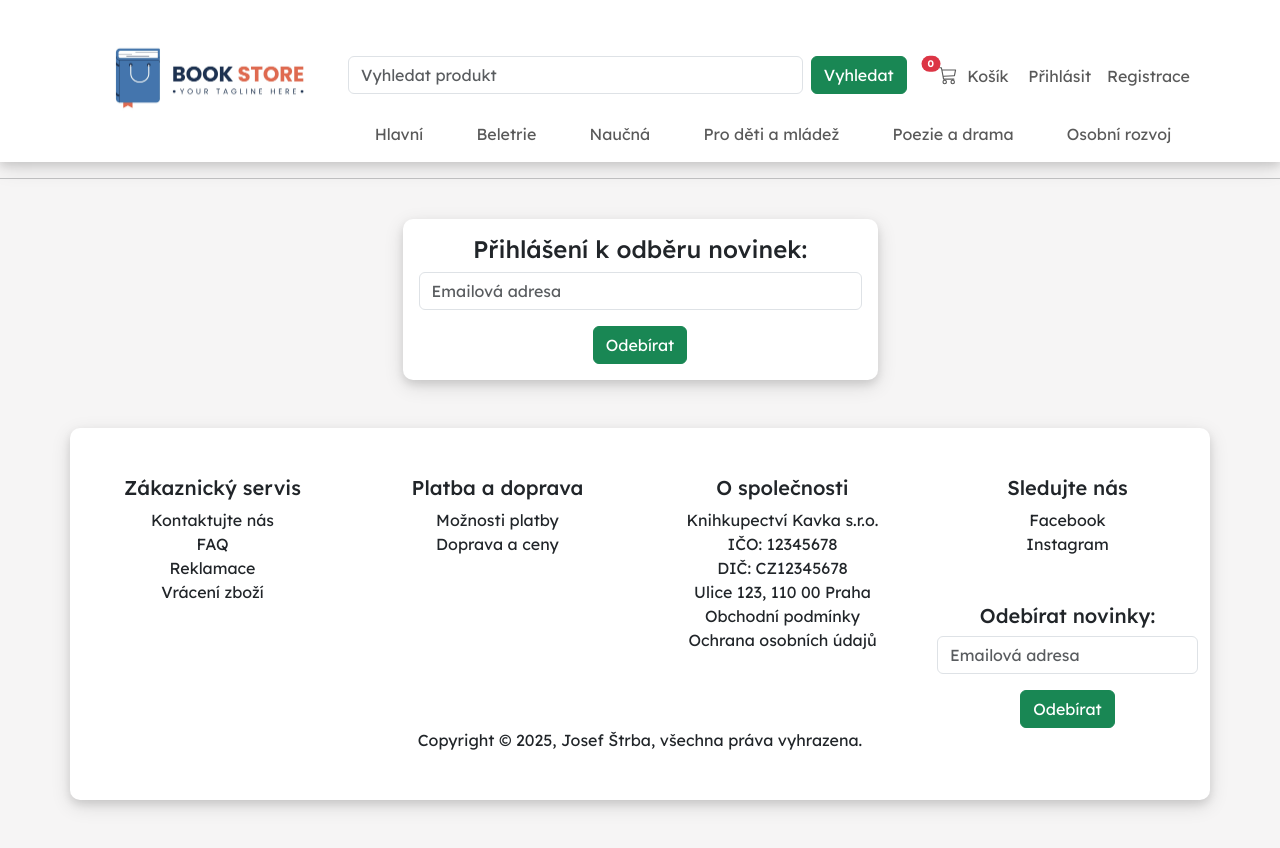
After one commit to MartinJosefStrba/ProjektEshop, a Django app: page /subscribe/ in a window 1280 px wide. The commit adds this page. Run offline with Django 5.2, Linux system fonts and the light colour scheme.

Commit message:
Přidání odběru novinek mailem

```diff
--- a/ProjektEshop/settings.py
+++ b/ProjektEshop/settings.py
@@ -55,6 +55,7 @@ TEMPLATES = [
                 'django.contrib.auth.context_processors.auth',
                 'django.contrib.messages.context_processors.messages',
                 'cart.context_processors.cart',
+                'ecom.context_processors.newsletter_form',
             ],
         },
     },
--- a/cart/templates/cart_summary.html
+++ b/cart/templates/cart_summary.html
@@ -83,7 +83,7 @@
 
   {% else %}
 
-    <div class="container my-3 py-5 text-center hlavniKontejner">
+    <div class="container my-3 mt-5 py-5 text-center hlavniKontejner">
       V košíku nic není..
     </div>
 
--- /dev/null
+++ b/ecom/context_processors.py
@@ -0,0 +1,4 @@
+from .forms import SubscriberForm
+
+def newsletter_form(request):
+    return {'form': SubscriberForm()}
--- a/ecom/forms.py
+++ b/ecom/forms.py
@@ -1,7 +1,14 @@
 from django.contrib.auth.models import User
 from django.contrib.auth.forms import UserCreationForm, UserChangeForm, SetPasswordForm
 from django import forms
-from .models import Profile
+from .models import Profile, Subscriber
+
+class SubscriberForm(forms.ModelForm):
+	email = forms.EmailField(label="", widget=forms.TextInput(attrs={'class':'form-control', 'placeholder':'Emailová adresa'}))
+
+	class Meta:
+		model = Subscriber
+		fields = ['email']
 
 class SignUpForm(UserCreationForm):
 	email = forms.EmailField(label="", widget=forms.TextInput(attrs={'class':'form-control', 'placeholder':'Emailová adresa'}))
--- a/ecom/models.py
+++ b/ecom/models.py
@@ -2,6 +2,13 @@ from django.db import models
 import datetime
 from django.contrib.auth.models import User
 from django.db.models.signals import post_save
+
+class Subscriber(models.Model):
+	email = models.EmailField(unique=True)
+	date_subscribed = models.DateTimeField(auto_now_add=True)
+
+	def __str__(self):
+		return self.email
 
 class Category(models.Model):
 	name = models.CharField(max_length=50)
--- a/ecom/templates/base.html
+++ b/ecom/templates/base.html
@@ -6,7 +6,7 @@
     <meta charset="UTF-8">
     <meta name="viewport" content="width=device-width, initial-scale=1.0">
 
-    <title>Knihkupectví</title>
+    <title>Knihkupectví Kavka</title>
 
     <link href="{% static 'css/styles.css' %}" rel="stylesheet" />
     <script src="{% static '/js/scripts.js' %}"></script>
@@ -29,9 +29,12 @@
 
 
 {% block content %}
+
+
 {% endblock %}
 
+
+
 {% include 'footer.html' %}
-
 </body>
 </html>
--- a/ecom/templates/footer.html
+++ b/ecom/templates/footer.html
@@ -37,10 +37,16 @@
             </div>
             <div class="row paticka mt-5">
               <div class="col-12">
-                <form>
-                  <label for="email"><h5>Odebírat novinky:</h5></label>
-                  <input class="form-control me-2" type="email" id="email" placeholder="Váš e-mail">
-                  <button class="btn btn-secondary mt-2" type="submit">Odeslat</button>
+                <form method="POST" action="{% url 'subscribe' %}">
+                  <label><h5>Odebírat novinky:</h5></label>
+                  {% csrf_token %}
+                  {{ form.as_p }}
+                  <button class="btn btn-success" type="submit">Odebírat</button>
+                  {% if messages %}
+                    {% for message in messages %}
+                       <p>{{ message }}</p>
+                    {% endfor %}
+                  {% endif %}
                 </form>
               </div>
             </div>
--- a/ecom/templates/home.html
+++ b/ecom/templates/home.html
@@ -55,4 +55,5 @@
     </div>
 </div>
 
+
 {% endblock %}
--- /dev/null
+++ b/ecom/templates/subscribe.html
@@ -0,0 +1,28 @@
+{% extends 'base.html' %}
+{% block content %}
+
+<div class="container">
+    <div class="row justify-content-center">
+        <div class="mt-4 col-8 col-md-7 col-lg-5 text-center hlavniKontejner p-3">
+
+            <h4>Přihlášení k odběru novinek:</h4>
+            <form method="post">
+                {% csrf_token %}
+                {{ form.as_p }}
+                <button class="btn btn-success" type="submit">Odebírat</button>
+            </form>
+
+            {% if messages %}
+                {% for message in messages %}
+                    <div class="row">
+                        <div class="col-12 mt-3">
+                            <h6>{{ message }}</h6>
+                        </div>
+                    </div>
+                {% endfor %}
+            {% endif %}
+        </div>
+    </div>
+</div>
+
+{% endblock %}
--- a/ecom/urls.py
+++ b/ecom/urls.py
@@ -19,4 +19,6 @@ urlpatterns = [
     path('update_user/', views.update_user, name='update_user'),
     path('update_password/', views.update_password, name='update_password'),
     path('update_info/', views.update_info, name='update_info'),
+
+    path('subscribe/', views.subscribe_view, name='subscribe'),
 ]
--- a/ecom/views.py
+++ b/ecom/views.py
@@ -2,7 +2,7 @@ from django.shortcuts import render, redirect
 from django.contrib.auth import authenticate, login, logout
 from django.contrib.auth.models import User
 from django.contrib.auth.forms import UserCreationForm
-from .forms import SignUpForm, UpdateUserForm, ChangePasswordForm, UserInfoForm
+from .forms import SignUpForm, UpdateUserForm, ChangePasswordForm, UserInfoForm, SubscriberForm
 from django import forms
 from .models import Product, Profile
 from django.contrib import messages
@@ -11,6 +11,20 @@ import json
 from cart.cart import Cart
 from payment.forms import ShippingForm
 from payment.models import ShippingAddress
+
+def subscribe_view(request):
+    if request.method == 'POST':
+          form = SubscriberForm(request.POST)
+          if form.is_valid():
+               form.save()
+               messages.success(request, 'Děkujem za příhlášení k odběru')
+               return redirect('subscribe')
+          else:
+               messages.success(request, 'Tento mail je již přihlášen k odběru')
+               return redirect('subscribe')
+    else:
+         form = SubscriberForm()
+    return render(request, 'subscribe.html', {'form':form})
 
 def home(request):
     products = Product.objects.all()
```
Also changed, not shown: ecom/admin.py (+8 -1 lines), db.sqlite3, ecom/migrations/0004_subscriber.py (added).
